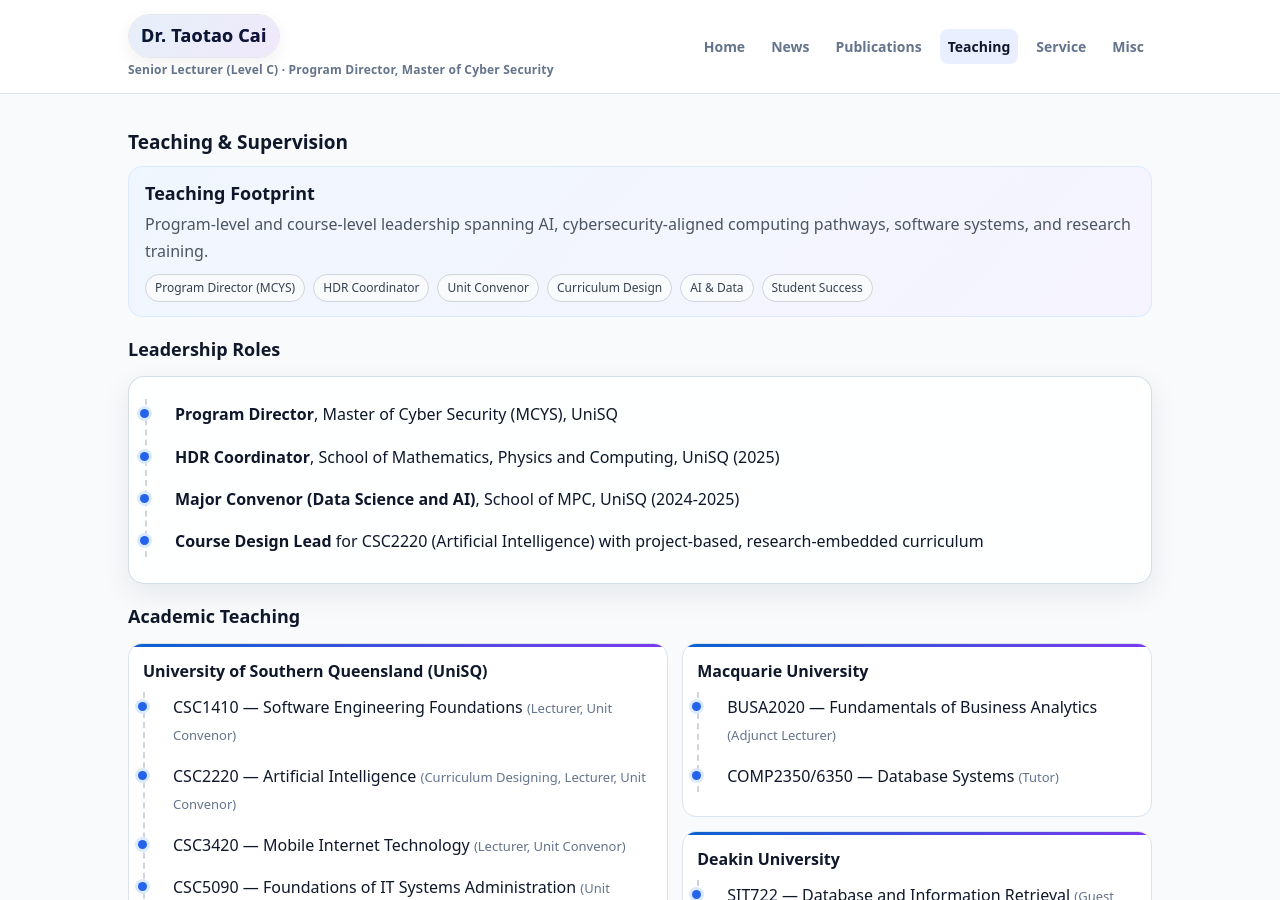
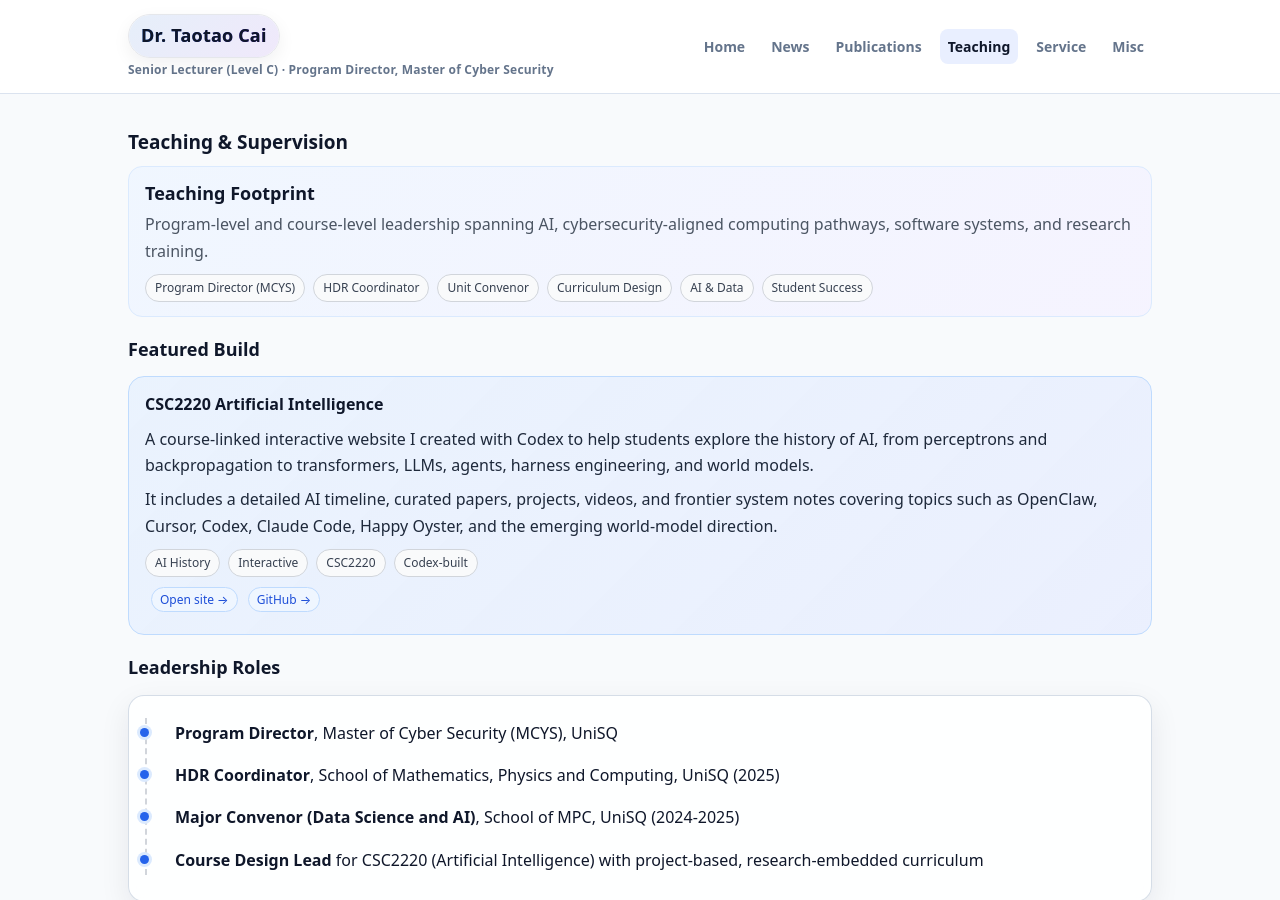
Before and after one commit to Taotao1992/Taotao1992.github.io, a Jekyll site: the page built from teaching-supervision.md, in a window 1280 px wide and 900 px high. Built offline with Jekyll 4.4.1, drawn with Linux system fonts in a browser that asks for light colours.

Commit message:
Update teaching-supervision.md

```diff
--- a/teaching-supervision.md
+++ b/teaching-supervision.md
@@ -17,6 +17,30 @@ permalink: /teaching-supervision/
     <span class="chip">AI & Data</span>
     <span class="chip">Student Success</span>
   </div>
+</div>
+
+## Featured Build
+
+<div class="spotlight">
+  <strong>CSC2220 Artificial Intelligence</strong>
+  <p>
+    A course-linked interactive website I created with Codex to help students explore the history of AI,
+    from perceptrons and backpropagation to transformers, LLMs, agents, harness engineering, and world models.
+  </p>
+  <p>
+    It includes a detailed AI timeline, curated papers, projects, videos, and frontier system notes covering
+    topics such as OpenClaw, Cursor, Codex, Claude Code, Happy Oyster, and the emerging world-model direction.
+  </p>
+  <div class="chip-row">
+    <span class="chip">AI History</span>
+    <span class="chip">Interactive</span>
+    <span class="chip">CSC2220</span>
+    <span class="chip">Codex-built</span>
+  </div>
+  <p>
+    <a class="inline-link" href="https://taotao1992.github.io/ai-evolution-atlas/" target="_blank" rel="noopener noreferrer">Open site →</a>
+    <a class="inline-link" href="https://github.com/Taotao1992/ai-evolution-atlas" target="_blank" rel="noopener noreferrer">GitHub →</a>
+  </p>
 </div>
 
 ## Leadership Roles
```
